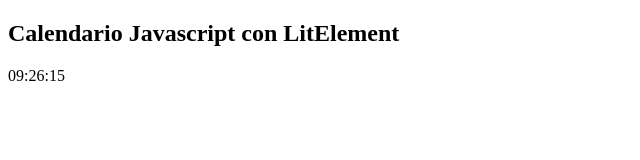
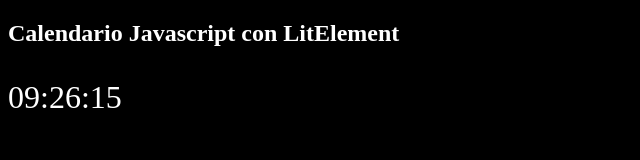
Before and after one commit to elpatxificador/neoris-calendar, a website with bundled scripts: page index.html in a window 1280 px wide. Shown: the whole page, without its empty margins (0-640 px from the left). Built offline with nearby package versions, Linux system fonts and the light colour scheme; files whose address does not match are found by name.

Commit message:
Added style to component

```diff
--- a/index.html
+++ b/index.html
@@ -8,8 +8,8 @@
     <script src="node_modules/@webcomponents/webcomponentsjs/webcomponents-loader.js"></script>
     <script type="module" src="./src/components/clock.js"></script>
 </head>
-<body>
-    <h2>Calendario Javascript con LitElement</h2>
+<body style="background-color: black">
+    <h2 style="color: white">Calendario Javascript con LitElement</h2>
 
     <neoris-clock>
 
--- a/src/components/clock.js
+++ b/src/components/clock.js
@@ -1,4 +1,4 @@
-import { LitElement, html } from 'lit-element';
+import { LitElement, html, css } from 'lit-element';
 import { interval, dateSystem } from '../services/helpertimeout.js';
 
 const tick = 1000;
@@ -6,6 +6,15 @@ const tick = 1000;
 class Clock extends LitElement {
 
     static get properties() { return { _time: { type: String } }; }
+
+    static get styles() {
+        return css`
+        :host{
+            color: white;
+            font-size: 2rem;
+        }
+        `;
+    }
 
     constructor() {
         super();
@@ -16,7 +25,9 @@ class Clock extends LitElement {
     render() {
         console.log(this._time);
         if (!this._time) {
-            this._time = dateSystem.getHours() + ":" + dateSystem.getMinutes() + ":" + dateSystem.getSeconds();
+            this._time = this.appendLeadingZeroes(dateSystem.getHours()) + ":" +
+                        this.appendLeadingZeroes(dateSystem.getMinutes()) + ":" +
+                        this.appendLeadingZeroes(dateSystem.getSeconds());
         }
         return html`<p>${this._time}</p>`;
     }
```
